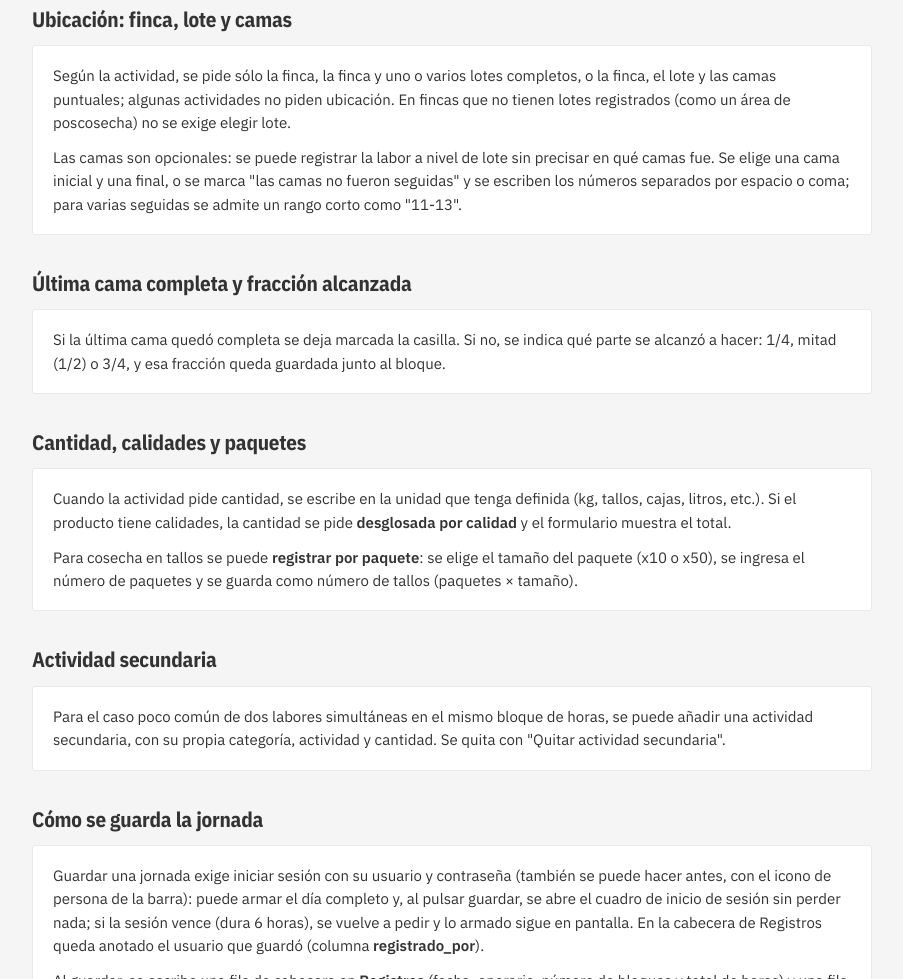
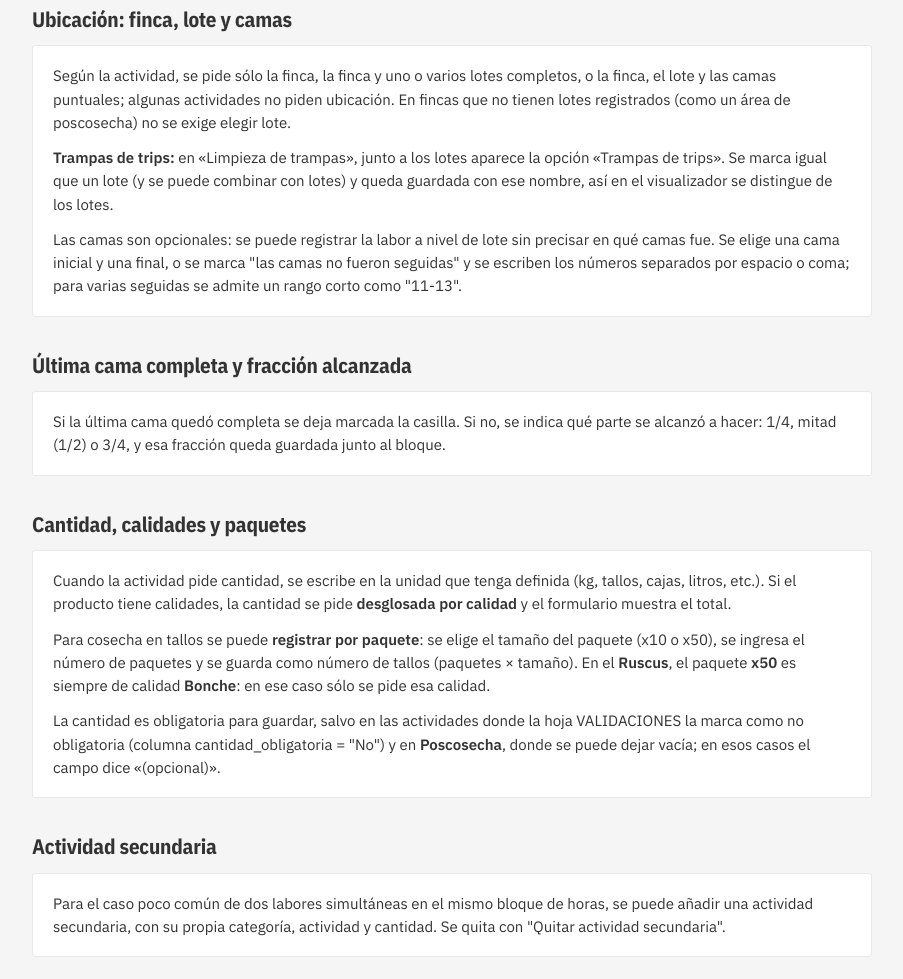
Before and after one commit to pasanteagronomiaecoagri-arch/ecoagriapp, a plain HTML site: page ayuda/rendimientos/formulario/index.html in a window 1280 px wide. Shown: the part 996-1975 px from the top of the page, without its empty margins (188-1091 px from the left). Drawn offline with nearby package versions, Linux system fonts and the light colour scheme.

Commit message:
portal: ayuda de Rendimientos (Trampas de trips, cantidad opcional en Poscosecha, Ruscus x50) e historial de versiones (0.72)
Co-Authored-By: Claude Sonnet 5.5 <noreply@anthropic.com>

```diff
--- a/ayuda/rendimientos/formulario/index.html
+++ b/ayuda/rendimientos/formulario/index.html
@@ -69,10 +69,12 @@
   <p>Un día sólo admite un operario: para cambiarlo hay que quitar todos los bloques o guardar el día.</p></div></section>
 <section class="seccion" id="bloque-de-trabajo"><h2><a href="#bloque-de-trabajo">Bloque de trabajo: horario, categoría y actividad</a></h2><div class="cuerpo"><p>Cada bloque tiene hora de inicio y hora de fin (de ahí salen las horas del bloque), una <b>categoría</b> y una <b>actividad</b> dentro de esa categoría. Según la actividad elegida, el formulario muestra o esconde las preguntas de ubicación, producto y cantidad (ver <i>Catálogo y reglas</i>).</p></div></section>
 <section class="seccion" id="ubicacion-finca-lote-y-camas"><h2><a href="#ubicacion-finca-lote-y-camas">Ubicación: finca, lote y camas</a></h2><div class="cuerpo"><p>Según la actividad, se pide sólo la finca, la finca y uno o varios lotes completos, o la finca, el lote y las camas puntuales; algunas actividades no piden ubicación. En fincas que no tienen lotes registrados (como un área de poscosecha) no se exige elegir lote.</p>
+  <p><b>Trampas de trips:</b> en «Limpieza de trampas», junto a los lotes aparece la opción «Trampas de trips». Se marca igual que un lote (y se puede combinar con lotes) y queda guardada con ese nombre, así en el visualizador se distingue de los lotes.</p>
   <p>Las camas son opcionales: se puede registrar la labor a nivel de lote sin precisar en qué camas fue. Se elige una cama inicial y una final, o se marca "las camas no fueron seguidas" y se escriben los números separados por espacio o coma; para varias seguidas se admite un rango corto como "11-13".</p></div></section>
 <section class="seccion" id="ultima-cama-y-fraccion"><h2><a href="#ultima-cama-y-fraccion">Última cama completa y fracción alcanzada</a></h2><div class="cuerpo"><p>Si la última cama quedó completa se deja marcada la casilla. Si no, se indica qué parte se alcanzó a hacer: 1/4, mitad (1/2) o 3/4, y esa fracción queda guardada junto al bloque.</p></div></section>
 <section class="seccion" id="cantidad-calidad-y-paquetes"><h2><a href="#cantidad-calidad-y-paquetes">Cantidad, calidades y paquetes</a></h2><div class="cuerpo"><p>Cuando la actividad pide cantidad, se escribe en la unidad que tenga definida (kg, tallos, cajas, litros, etc.). Si el producto tiene calidades, la cantidad se pide <b>desglosada por calidad</b> y el formulario muestra el total.</p>
-  <p>Para cosecha en tallos se puede <b>registrar por paquete</b>: se elige el tamaño del paquete (x10 o x50), se ingresa el número de paquetes y se guarda como número de tallos (paquetes × tamaño).</p></div></section>
+  <p>Para cosecha en tallos se puede <b>registrar por paquete</b>: se elige el tamaño del paquete (x10 o x50), se ingresa el número de paquetes y se guarda como número de tallos (paquetes × tamaño). En el <b>Ruscus</b>, el paquete <b>x50</b> es siempre de calidad <b>Bonche</b>: en ese caso sólo se pide esa calidad.</p>
+  <p>La cantidad es obligatoria para guardar, salvo en las actividades donde la hoja VALIDACIONES la marca como no obligatoria (columna cantidad_obligatoria = "No") y en <b>Poscosecha</b>, donde se puede dejar vacía; en esos casos el campo dice «(opcional)».</p></div></section>
 <section class="seccion" id="actividad-secundaria"><h2><a href="#actividad-secundaria">Actividad secundaria</a></h2><div class="cuerpo"><p>Para el caso poco común de dos labores simultáneas en el mismo bloque de horas, se puede añadir una actividad secundaria, con su propia categoría, actividad y cantidad. Se quita con "Quitar actividad secundaria".</p></div></section>
 <section class="seccion" id="como-se-guarda-la-jornada"><h2><a href="#como-se-guarda-la-jornada">Cómo se guarda la jornada</a></h2><div class="cuerpo"><p>Guardar una jornada exige iniciar sesión con su usuario y contraseña (también se puede hacer antes, con el icono de persona de la barra): puede armar el día completo y, al pulsar guardar, se abre el cuadro de inicio de sesión sin perder nada; si la sesión vence (dura 6 horas), se vuelve a pedir y lo armado sigue en pantalla. En la cabecera de Registros queda anotado el usuario que guardó (columna <b>registrado_por</b>).</p>
   <p>Al guardar, se escribe una fila de cabecera en <b>Registros</b> (fecha, operario, número de bloques y total de horas) y una fila por bloque en <b>Actividades</b>, enlazadas por un identificador de registro.</p>
```
Also changed, not shown: versiones/index.html (+2 -1 lines).
